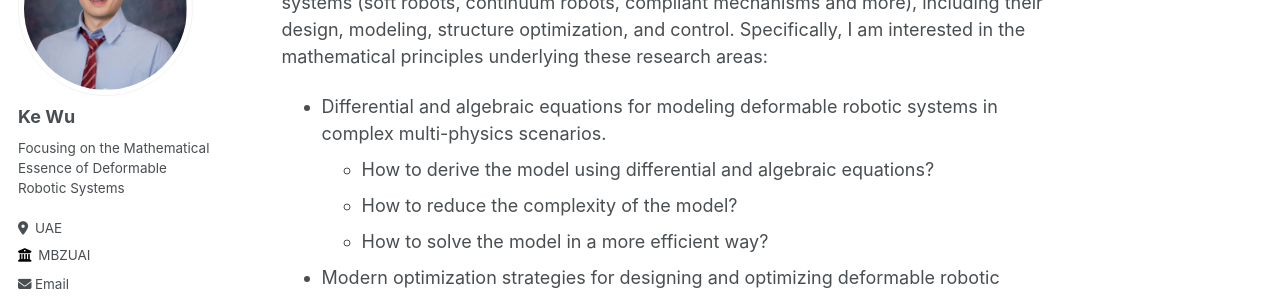
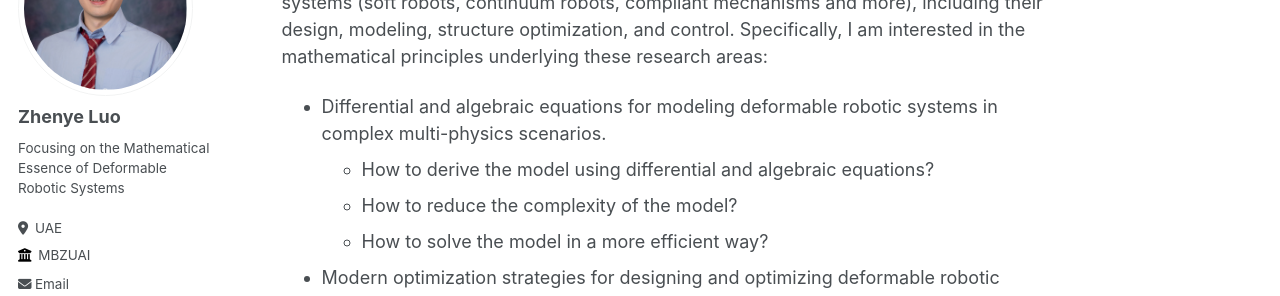
Before and after one commit to Luke-Luo1/lukeluo, a Jekyll site: the page built from _pages/about.md, in a window 1280 px wide. Shown: the part 185-481 px from the top of the page. Built offline with Jekyll 4.4.1, drawn with Linux system fonts in a browser that asks for light colours; some web fonts are replaced.

Commit message:
Update _config.yml

```diff
--- a/_config.yml
+++ b/_config.yml
@@ -12,9 +12,9 @@ title                    : "Zhenye's Homepage"
 title_separator          : "-"
 name                     : &name "Zhenye Luo"
 description              : &description "personal description"
-url                      : https://SobotHub.github.io # the base hostname & protocol for your site e.g. "https://mmistakes.github.io"
-baseurl                  : "" # the subpath of your site, e.g. "/blog"
-repository               : "SobotHub/SobotHub.github.io"
+url                      : https://luke-luo1.github.io/ # the base hostname & protocol for your site e.g. "https://mmistakes.github.io"
+baseurl                  : "/lukeluo" # the subpath of your site, e.g. "/blog"
+repository               : "Luke-Luo1/lukeluo"
 
 # Site Author - The following control what appear as part of the author content on the side bar.
 #               If a field is blank the icon and link will not appear, otherwise it will be shown.
@@ -22,7 +22,7 @@ repository               : "SobotHub/SobotHub.github.io"
 author:
   # Biographic information
   avatar           : "KeWu4.png"
-  name             : "Ke Wu"
+  name             : "Zhenye Luo"
   pronouns         : # example: "she/her"
   bio              : "Focusing on the Mathematical Essence of Deformable Robotic Systems"
   location         : "UAE"
```
